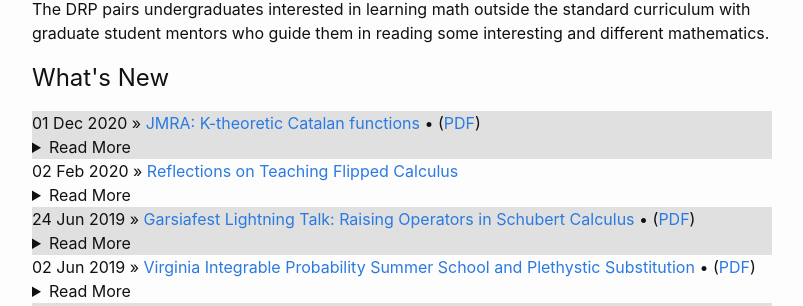
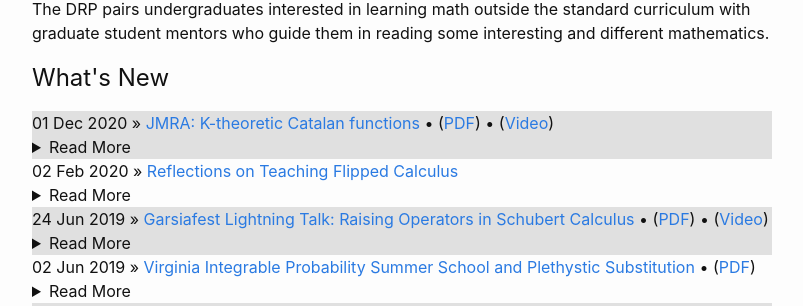
Before and after one commit to ghseeli/ghseeli.github.io, a Jekyll site: the page built from index.html, in a window 1280 px wide. Shown: the part 1923-2229 px from the top of the page, without its empty margins (238-1041 px from the left). Built offline with Jekyll 4.4.1, drawn with Linux system fonts in a browser that asks for light colours; formulas are drawn with MathJax 3.

Commit message:
Update index.html

```diff
--- a/index.html
+++ b/index.html
@@ -38,7 +38,7 @@ exclude: true
 	  	{% for post in site.posts %}
 		{% if post.categories contains "news" %}
 		  <div class="post-preview">
-			<span>{{ post.date | date_to_string }}</span> » <a href="{{ post.url }}" title="{{ post.title }}">{{ post.title }}</a>{% if post.pdf-url %} &bull; (<a href="{{ post.pdf-url }}" target="_blank">PDF</a>) {% endif %}
+			<span>{{ post.date | date_to_string }}</span> » <a href="{{ post.url }}" title="{{ post.title }}">{{ post.title }}</a>{% if post.pdf-url %} &bull; (<a href="{{ post.pdf-url }}" target="_blank">PDF</a>) {% endif %} {% if post.video-url %} &bull; (<a href="{{ post.video-url }}" target="_blank">Video</a>) {% endif %}
 	                {% unless post.no-abstract %}<details>
                         <summary>
            		 Read More
```
